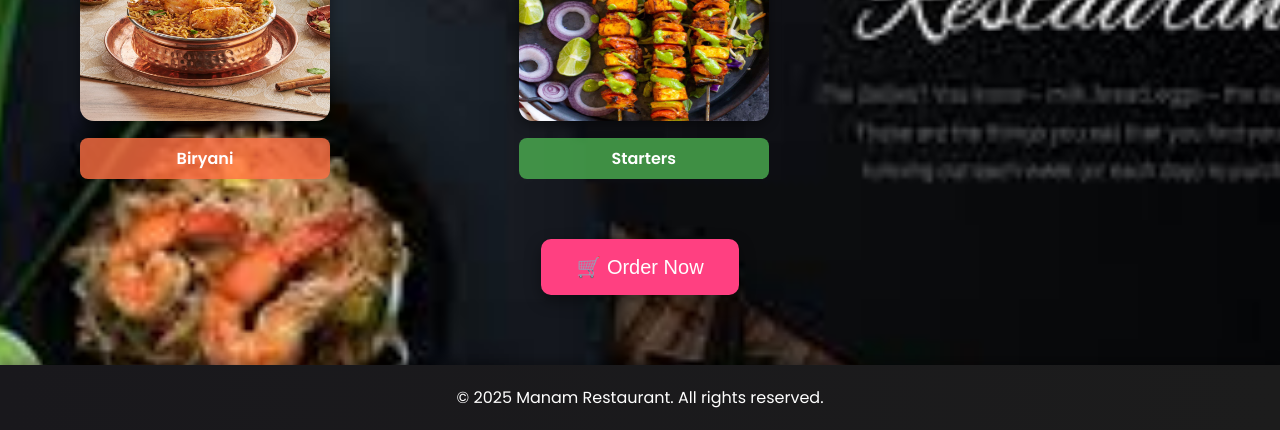
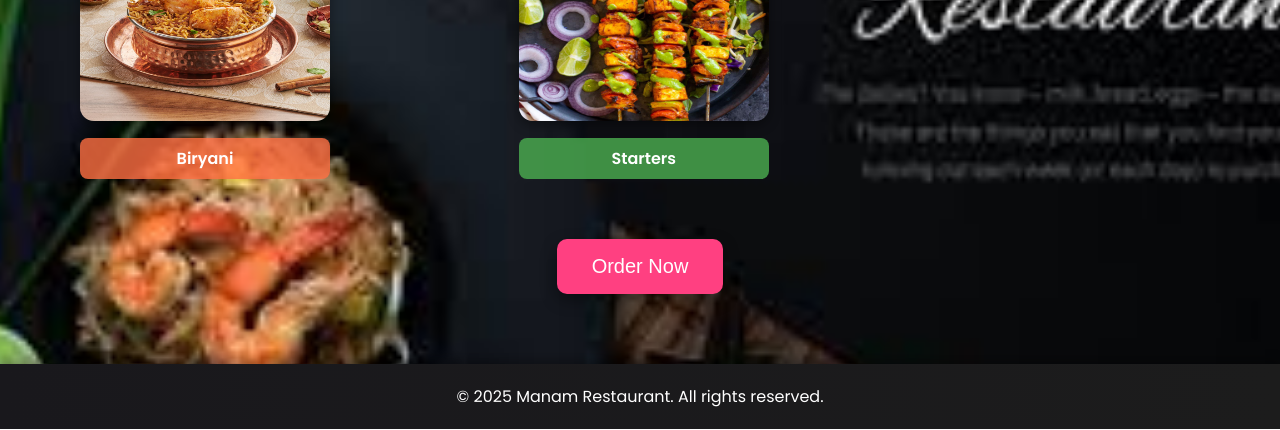
Before and after one commit to CHSRITEJASWINI/Restaurent, a plain HTML site: page index.html in a window 1280 px wide. Shown: the part 372-802 px from the top of the page. Drawn offline with Linux system fonts and the light colour scheme.

Commit message:
initial commit

```diff
--- a/index.html
+++ b/index.html
@@ -57,7 +57,7 @@
     <div style="text-align: center; margin-top: 60px;">
         <a href="order.html" style="text-decoration: none;">
             <button style="padding: 16px 35px; font-size: 20px; background-color: #FF4081; color: white; border: none; border-radius: 10px; cursor: pointer; box-shadow: 0 6px 16px rgba(0,0,0,0.4); transition: 0.3s;">
-                🛒 Order Now
+                 Order Now
             </button>
         </a>
     </div>
```
